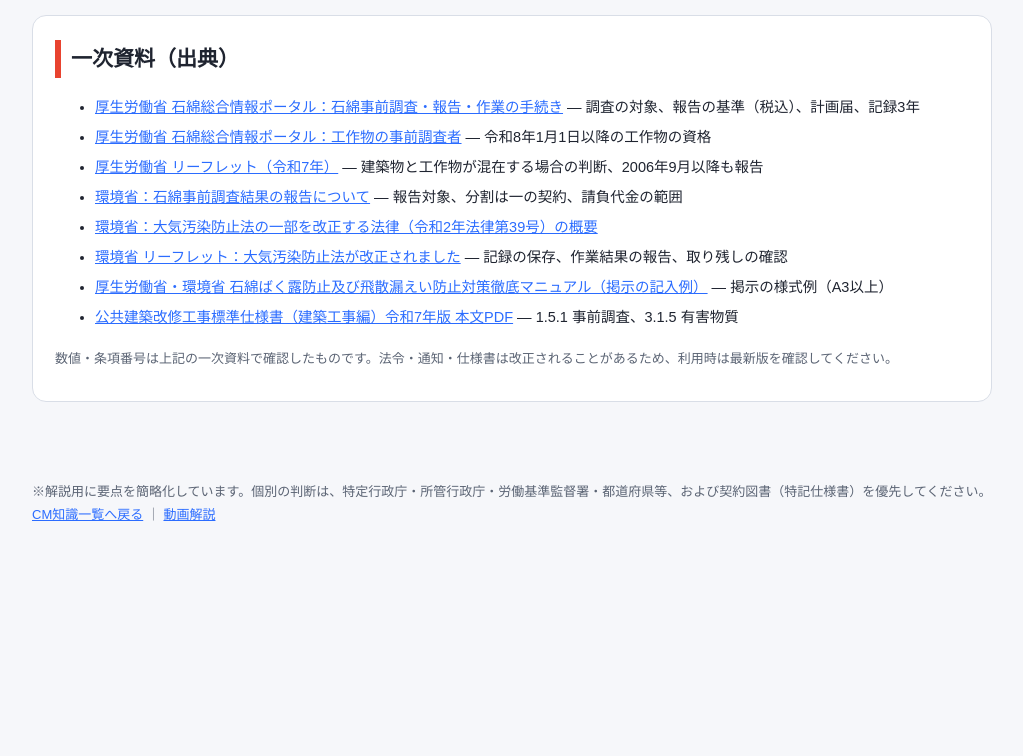
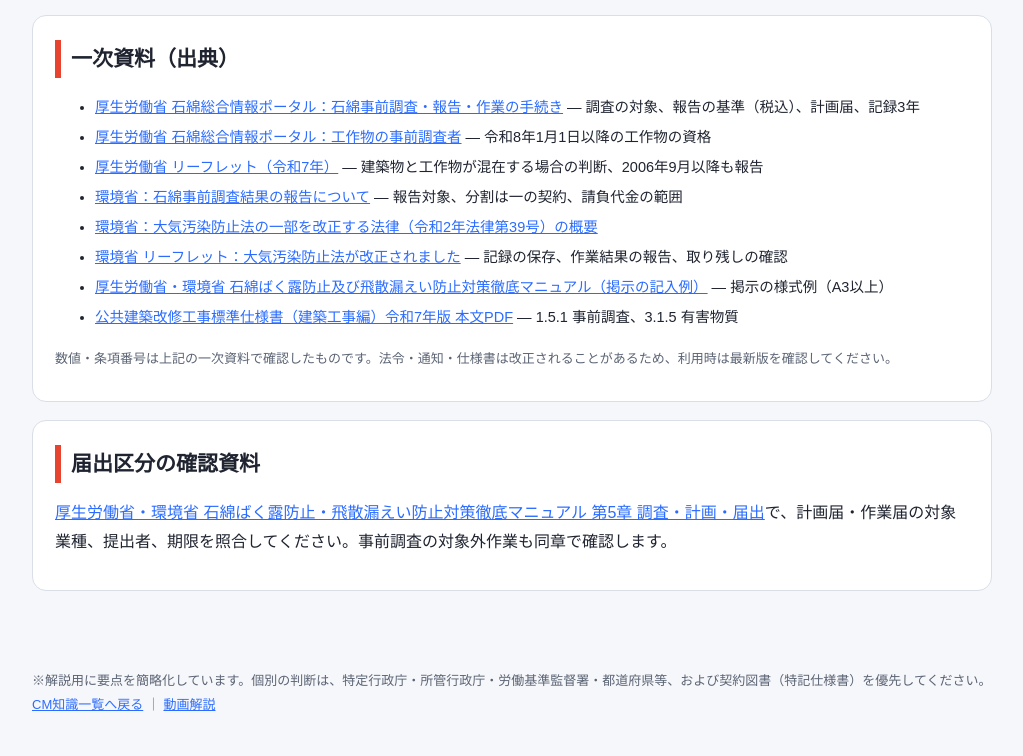
Before and after one commit to hideking012-cloud/cm-knowledge, a plain HTML site: page asbestos-maintenance-report.html in a window 1280 px wide. Shown: the part 3888-4644 px from the top of the page, without its empty margins (128-1151 px from the left). Before the commit the page ends 4455 px from the top, so only its background shows below. Drawn offline with Linux system fonts and the light colour scheme.

Commit message:
Shorten captions and clarify asbestos procedures

```diff
--- a/asbestos-maintenance-report.html
+++ b/asbestos-maintenance-report.html
@@ -128,7 +128,7 @@ footer{max-width:1000px;margin:0 auto;padding:0 20px 40px;font-size:13px;color:v
 <li><a href="https://www.ishiwata.mhlw.go.jp/pdf/neighbor_example-3.pdf" target="_blank" rel="noopener">厚生労働省・環境省 石綿ばく露防止及び飛散漏えい防止対策徹底マニュアル（掲示の記入例）</a> — 掲示の様式例（A3以上）</li>
 <li><a href="https://www.mlit.go.jp/gobuild/content/001888823.pdf" target="_blank" rel="noopener">公共建築改修工事標準仕様書（建築工事編）令和7年版 本文PDF</a> — 1.5.1 事前調査、3.1.5 有害物質</li></ul>
 <p class="meta">数値・条項番号は上記の一次資料で確認したものです。法令・通知・仕様書は改正されることがあるため、利用時は最新版を確認してください。</p></section>
-</main>
+<section><h2>届出区分の確認資料</h2><p><a href="https://www.env.go.jp/content/000198632.pdf" target="_blank" rel="noopener">厚生労働省・環境省 石綿ばく露防止・飛散漏えい防止対策徹底マニュアル 第5章 調査・計画・届出</a>で、計画届・作業届の対象業種、提出者、期限を照合してください。事前調査の対象外作業も同章で確認します。</p></section></main>
 <footer>※解説用に要点を簡略化しています。個別の判断は、特定行政庁・所管行政庁・労働基準監督署・都道府県等、および契約図書（特記仕様書）を優先してください。<br><a href="index.html">CM知識一覧へ戻る</a> ｜ <a href="asbestos-maintenance-video.html">動画解説</a></footer>
 </body>
 </html>
```
Also changed, not shown: 3 other files.
